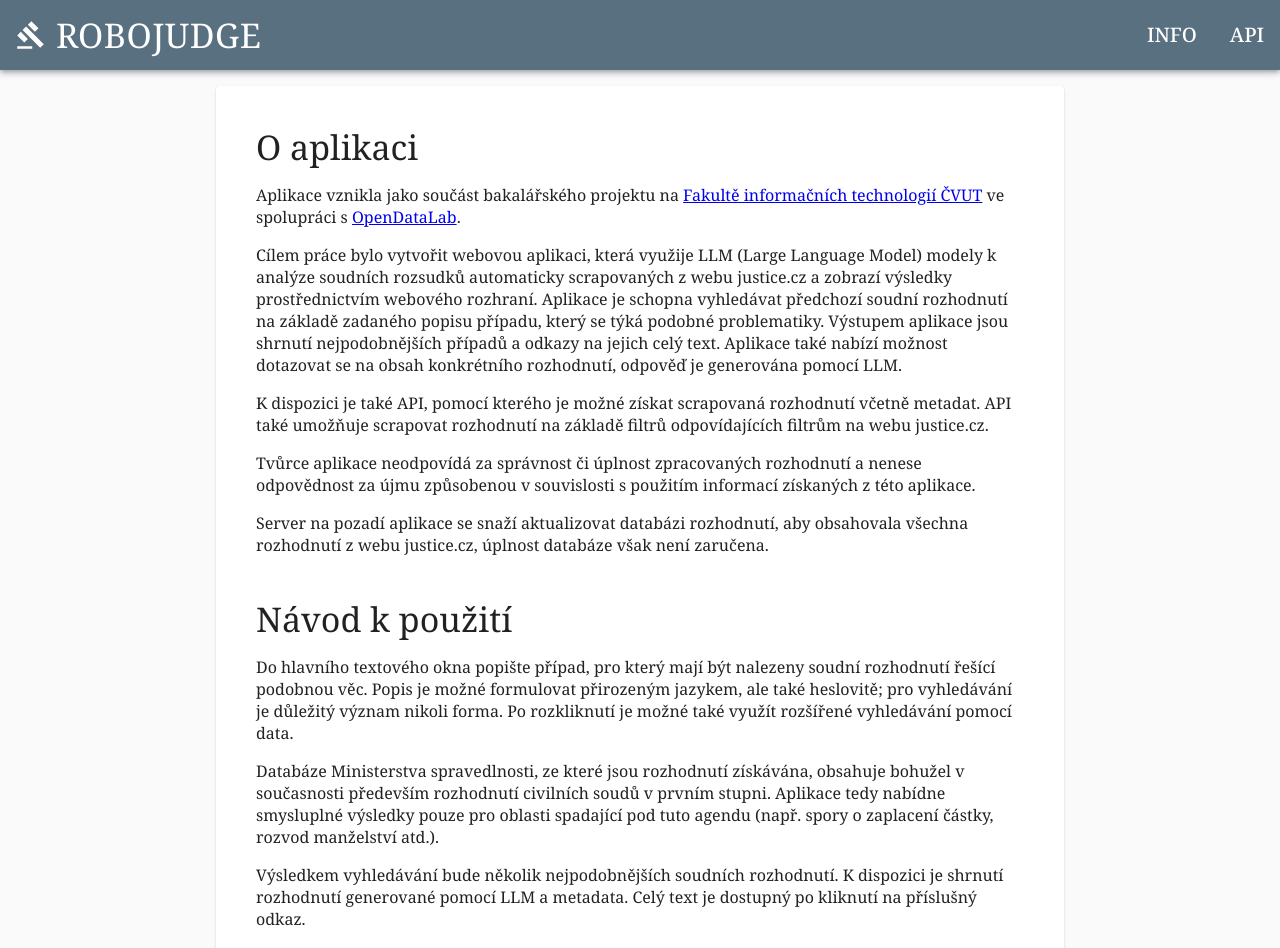
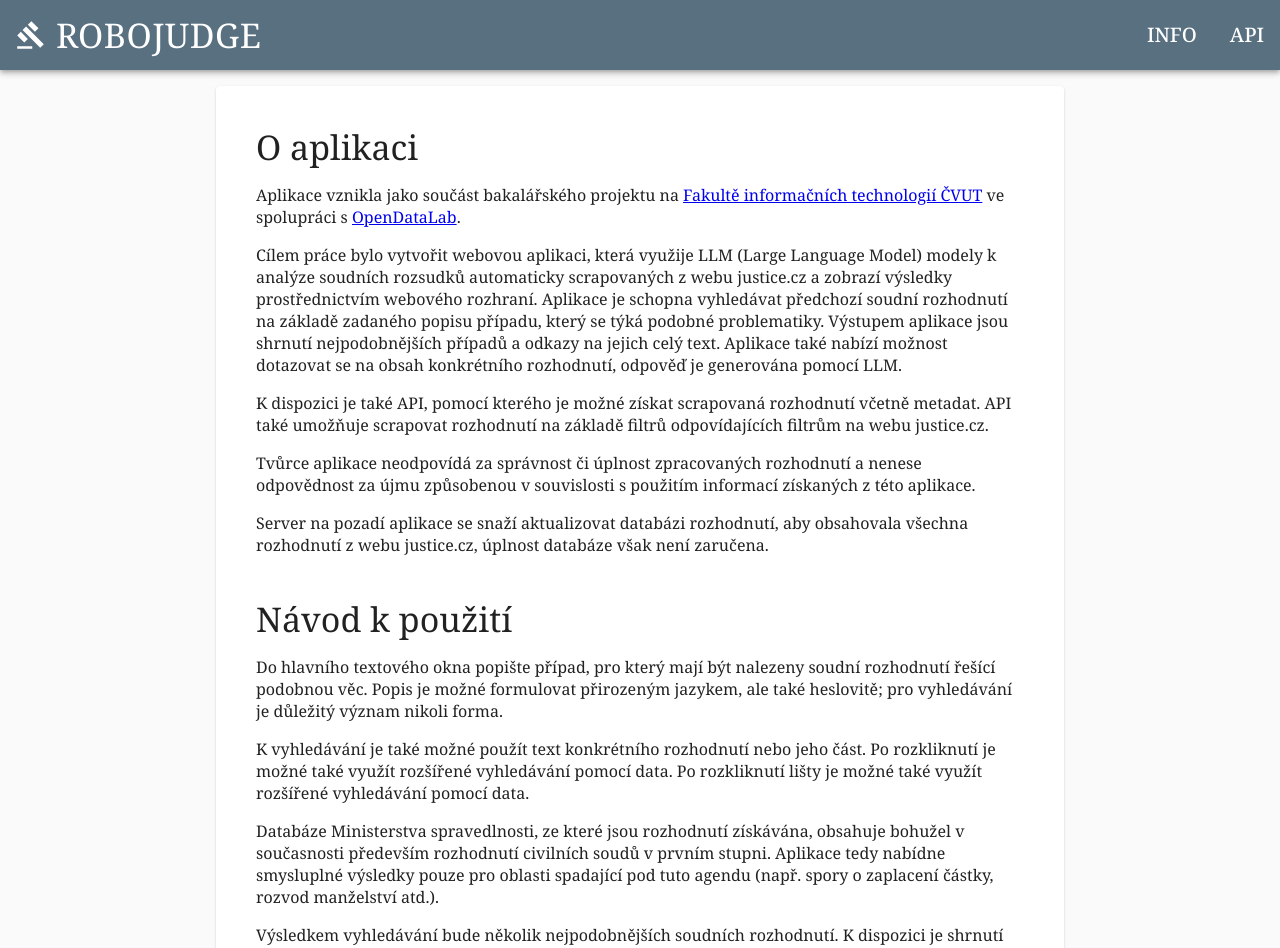
Before and after one commit to opendatalabcz/Robojudge, a React (Create React App) app in the folder client/: page /info in a window 1280 px wide. Shown: the top 948 px of the page. Built offline with nearby package versions, Linux system fonts and the light colour scheme; no server answers.

Commit message:
Increase upper search limit

```diff
--- a/client/src/pages/home.tsx
+++ b/client/src/pages/home.tsx
@@ -35,11 +35,11 @@ export const styles = {
   },
 } as Record<string, React.CSSProperties>;
 
-const DEFAULT_HELPER_TEXT = `Zadejte popis případu, pro který chcete najít již rozhodnuté podobné
+const DEFAULT_HELPER_TEXT = `Zadejte popis nebo text případu, pro který chcete najít již rozhodnuté podobné
                   případy. Databáze momentálně obsahuje pouze rozhodnutí civilních soudů v 1. stupni (viz "INFO").`;
 
 const MIN_DESCRIPTION_LENGTH = 20;
-const MAX_DESCRIPTION_LENGTH = 500;
+const MAX_DESCRIPTION_LENGTH = 20000;
 
 const INPUT_TOO_SHORT = `Zadejte prosím delší popis případu (aspoň ${MIN_DESCRIPTION_LENGTH} znaků).`;
 const INPUT_TOO_LONG = `Zadejte prosím maximálně ${MAX_DESCRIPTION_LENGTH} znaků.`;
--- a/client/src/pages/info.tsx
+++ b/client/src/pages/info.tsx
@@ -42,7 +42,8 @@ export function Info({ triggerAlert }: InfoProps) {
                 <Typography noWrap variant="h4" component="div">
                   Návod k použití
                 </Typography>
-                <p>Do hlavního textového okna popište případ, pro který mají být nalezeny soudní rozhodnutí řešící podobnou věc. Popis je možné formulovat přirozeným jazykem, ale také heslovitě; pro vyhledávání je důležitý význam nikoli forma. Po rozkliknutí je možné také využít rozšířené vyhledávání pomocí data.</p>
+                <p>Do hlavního textového okna popište případ, pro který mají být nalezeny soudní rozhodnutí řešící podobnou věc. Popis je možné formulovat přirozeným jazykem, ale také heslovitě; pro vyhledávání je důležitý význam nikoli forma.</p>
+                <p>K vyhledávání je také možné použít text konkrétního rozhodnutí nebo jeho část. Po rozkliknutí je možné také využít rozšířené vyhledávání pomocí data. Po rozkliknutí lišty je možné také využít rozšířené vyhledávání pomocí data.</p>
                 <p>Databáze Ministerstva spravedlnosti, ze které jsou rozhodnutí získávána, obsahuje bohužel v současnosti především rozhodnutí civilních soudů v prvním stupni. Aplikace tedy nabídne smysluplné výsledky pouze pro oblasti spadající pod tuto agendu (např. spory o zaplacení částky, rozvod manželství atd.).</p>
                 <p>Výsledkem vyhledávání bude několik nejpodobnějších soudních rozhodnutí. K dispozici je shrnutí rozhodnutí generované pomocí LLM a metadata. Celý text je dostupný po kliknutí na příslušný odkaz.</p>
                 <p>Vpravo dole je možné po rozkliknutí lišty formulovat dotazy ohledně obsahu rozhodnutí. Tímto způsobem je možné doptat se na obsah rozhodnutí nad rámec shrnutí, aniž by bylo třeba jej nutně číst.</p>
```
Also changed, not shown: 1 other file (tests, documents, lock files or other folders).
